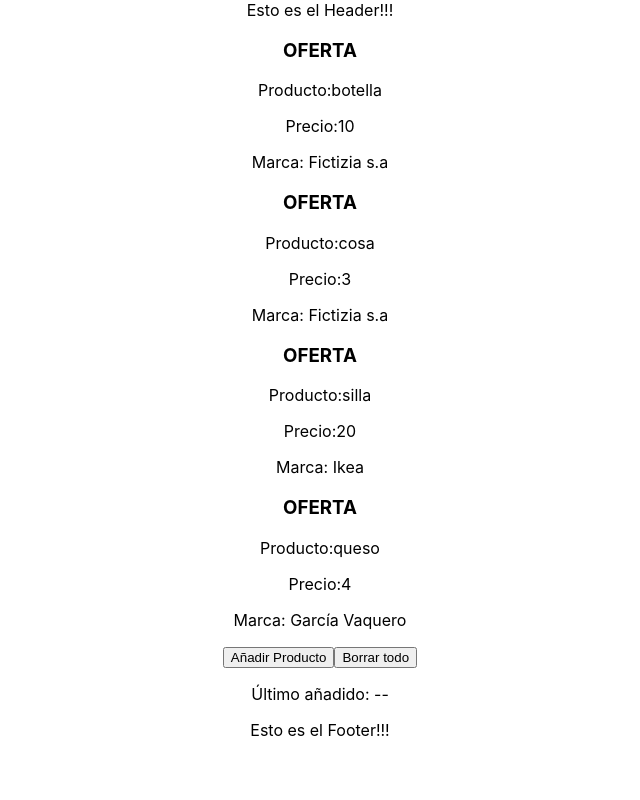
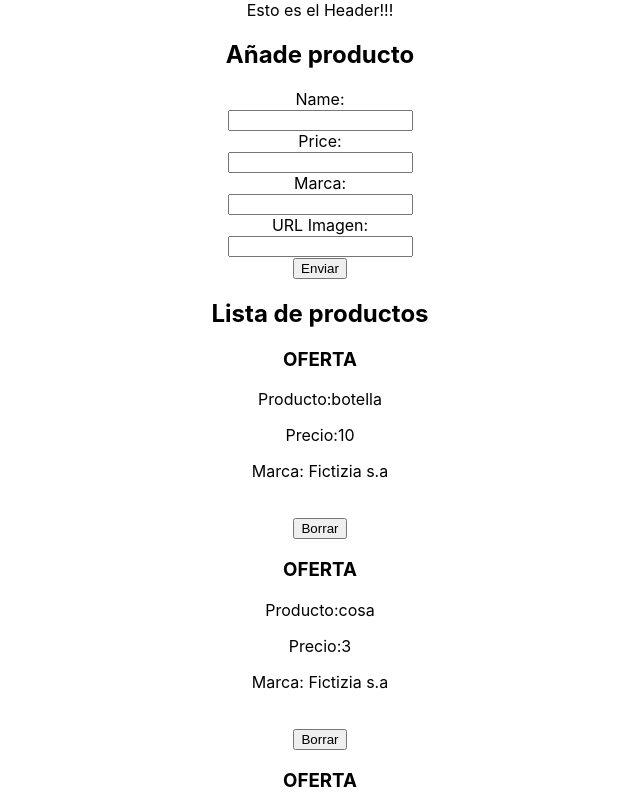
Before and after one commit to joseangel1919/appguay, a React (Create React App) app: page / in a window 1280 px wide. Shown: the top 800 px of the page, without its empty margins (320-960 px from the left). Built offline with nearby package versions, Linux system fonts and the light colour scheme.

Commit message:
segunda subida 28/6

```diff
--- a/src/components/Product/Product.css
+++ b/src/components/Product/Product.css
@@ -1,7 +1,3 @@
 /*
  * Product css File
 */
-
-.Product {
-    /* propertys here */
-}
--- a/src/components/Product/Product.js
+++ b/src/components/Product/Product.js
@@ -1,26 +1,30 @@
 import React, { Component } from 'react'
+import './Product.css'
 
 export default class Product extends Component {
     constructor(props) {
         super(props)
 
         this.state = {
-            brand:"Fictizia s.a"
+            brand:"Fictizia s.a",
 
         }
     }
 
     render() {
 
-        let {name,price,brand} = this.props.details //destructuring
+        let {name,price,brand,url} = this.props.details //destructuring
         console.log(name)
         return (
             <section>
+                <div>
                 <h3>OFERTA</h3>
                 <p>Producto:{name}</p>
                 <p>Precio:{price} </p>
                 <p>Marca: { brand || this.state.brand}</p>
-
+                <img src={url || this.state.url } alt="" />
+                </div>
+                <button onClick={this.props.remove}>Borrar</button>
             </section>
         )
     }
--- a/src/components/Products/Products.js
+++ b/src/components/Products/Products.js
@@ -15,13 +15,19 @@ constructor(props) {
 
 
 
-    renderProducts = () => this.state.products.map((product,i)=> <Product details={product} key= {i}/>)
+    renderProducts = () => this.state.products.map((product,i)=> <Product details={product} key= {i} remove={()=>this.removeProduct(i)}/>)
 
-    addProduct = () => {
-        let name = prompt("Introduce nombre")
-        let price = prompt("Introduce precio")
+    addProduct = (event) => {
 
-        let product = {name,price};
+
+        event.preventDefault();
+        let name =event.target.elements.name.value
+        let price = event.target.elements.price.value
+        let brand = event.target.elements.brand.value
+        let url  = event.target.elements.url.value
+        let product = {name,price,brand,url}; // Nuevo JSON
+
+
 
         this.setState({name})
         this.setState({products: [...this.state.products,product]})
@@ -34,6 +40,13 @@ constructor(props) {
     removeAllProducts = () => this.setState({products:[],name:"--"})
 
 
+    removeProduct = (i) => {
+        let filteredArray = this.state.products.filter((item, pos) => i !== pos);
+
+
+        this.setState({products: filteredArray});
+    }
+
 
 
 
@@ -41,7 +54,31 @@ constructor(props) {
     render() {
         return (
             <article>
+
+                <h2>Añade producto</h2>
+                <form onSubmit={this.addProduct}>
+                    <label>Name:</label><br/>
+                    <input type="text" id="name" name="name"/><br/>
+                    <label>Price:</label><br/>
+                    <input type="number" id="price" name="price"/><br/>
+                    <label >Marca:</label><br/>
+                    <input type="text" id="brand" name="brand"/><br/>
+                    <label >URL Imagen:</label><br/>
+                    <input type="url" id="url" name="url"/><br/>
+
+                    <input type="submit" value="Enviar"/>
+                </form>
+
+                <h2>Lista de productos</h2>
+
+
+
+
+
+
+
                 {this.renderProducts()}
+
                 <button onClick= {this.addProduct}>Añadir Producto</button>
                 <button onClick= {this.removeAllProducts}>Borrar todo</button>
 
```
